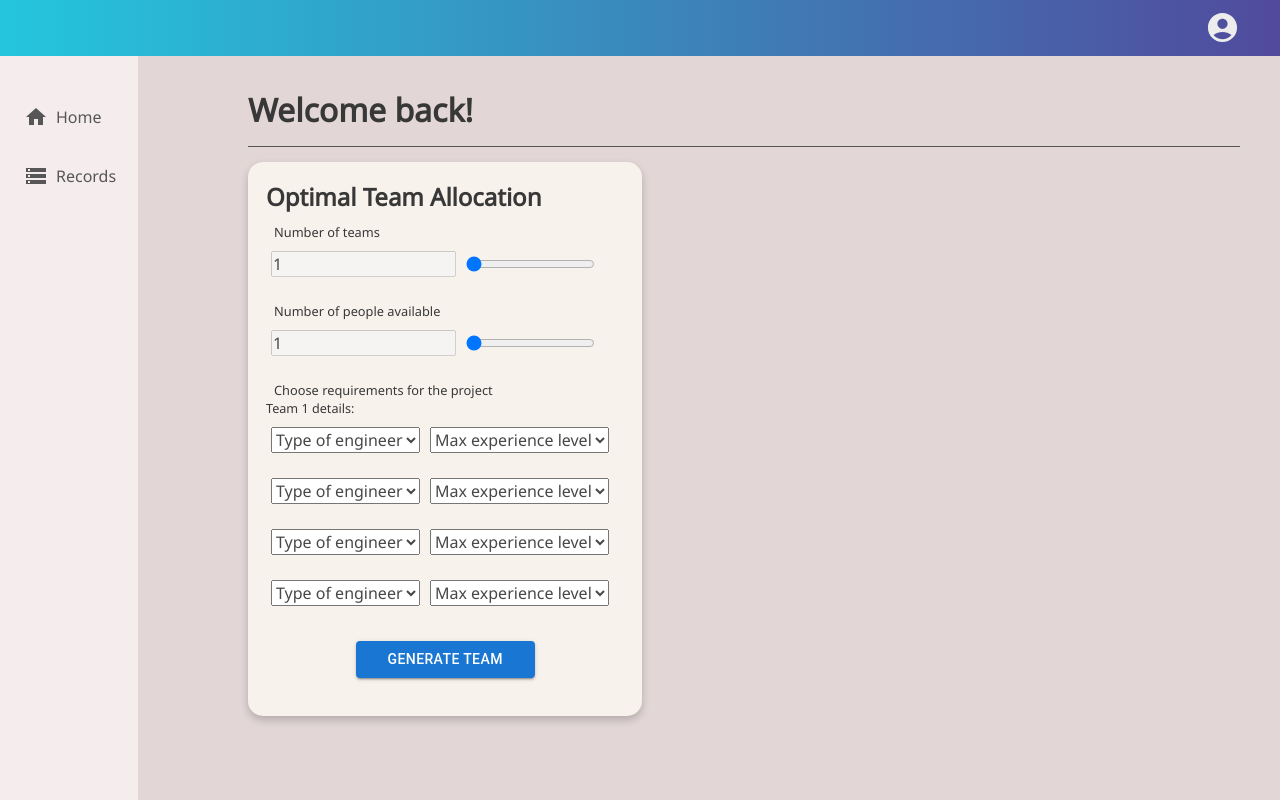
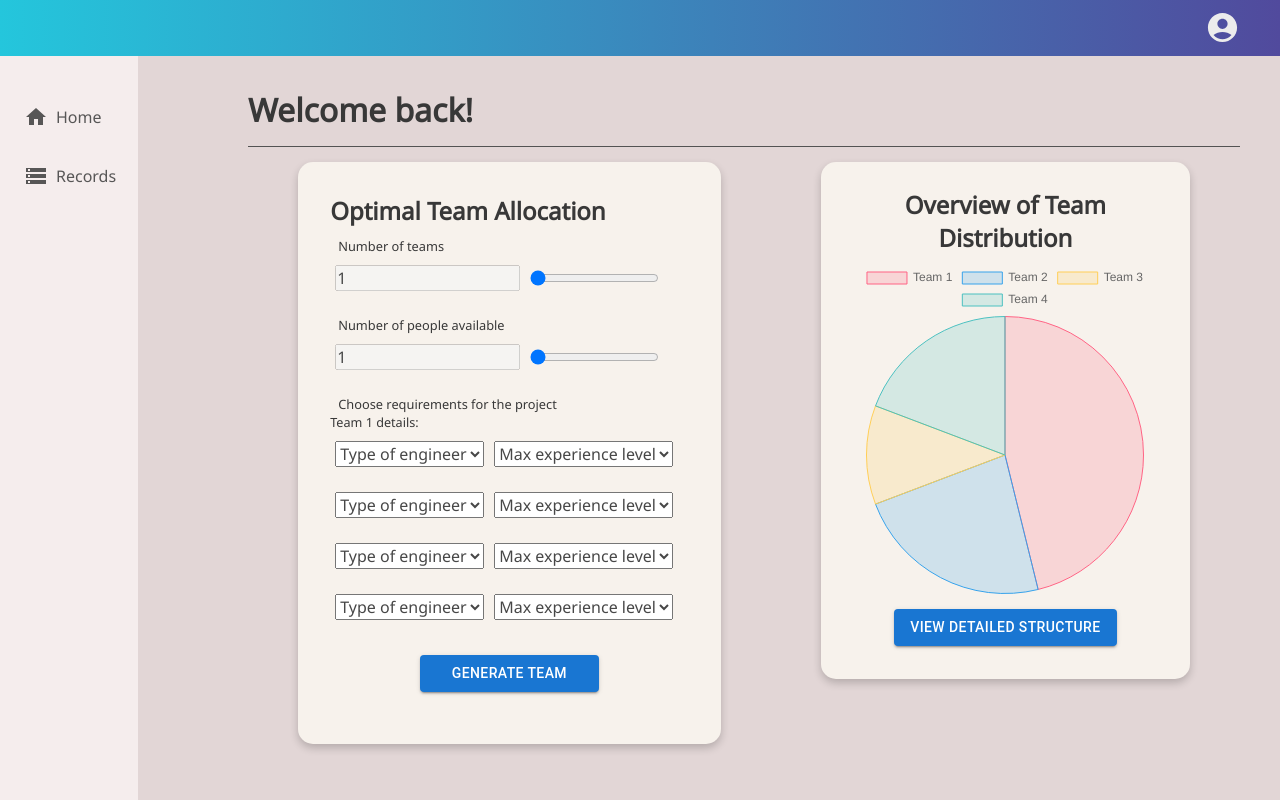
Before and after one commit to SowmyaaRamesh/HR-Allocation-Application, a React (Create React App) app in the folder frontend/: page / in a window 1280 px wide. Built offline with nearby package versions, Linux system fonts and the light colour scheme.

Commit message:
added sample chart

```diff
--- a/frontend/package.json
+++ b/frontend/package.json
@@ -11,7 +11,10 @@
     "@testing-library/react": "^11.2.7",
     "@testing-library/user-event": "^12.8.3",
     "axios": "^0.21.4",
+    "chart.js": "^3.6.1",
+    "chartjs": "^0.3.24",
     "react": "^17.0.2",
+    "react-chartjs-2": "^4.0.0",
     "react-dom": "^17.0.2",
     "react-router-dom": "^6.0.2",
     "react-scripts": "4.0.3",
--- /dev/null
+++ b/frontend/src/components/OverviewChart.js
@@ -0,0 +1,42 @@
+import React from "react";
+import { Chart as ChartJS, ArcElement, Tooltip, Legend } from "chart.js";
+import { Pie } from "react-chartjs-2";
+
+ChartJS.register(ArcElement, Tooltip, Legend);
+
+export const data = {
+  labels: ["Team 1", "Team 2", "Team 3", "Team 4"],
+  datasets: [
+    {
+      label: "# of people",
+      data: [12, 6, 3, 5],
+      backgroundColor: [
+        "rgba(255, 99, 132, 0.2)",
+        "rgba(54, 162, 235, 0.2)",
+        "rgba(255, 206, 86, 0.2)",
+        "rgba(75, 192, 192, 0.2)",
+        "rgba(153, 102, 255, 0.2)",
+        "rgba(255, 159, 64, 0.2)",
+      ],
+      borderColor: [
+        "rgba(255, 99, 132, 1)",
+        "rgba(54, 162, 235, 1)",
+        "rgba(255, 206, 86, 1)",
+        "rgba(75, 192, 192, 1)",
+        "rgba(153, 102, 255, 1)",
+        "rgba(255, 159, 64, 1)",
+      ],
+      borderWidth: 1,
+    },
+  ],
+};
+
+const OverviewChart = () => {
+  return (
+    <div>
+      <Pie data={data} />
+    </div>
+  );
+};
+
+export default OverviewChart;
--- a/frontend/src/pages/Home.js
+++ b/frontend/src/pages/Home.js
@@ -3,7 +3,8 @@ import Navbar from "../components/Navbar";
 import Sidebar from "../components/Sidebar";
 import styles from "../styles/Home.module.css";
 import FormInput from "../components/FormInput";
-
+import OverviewChart from "../components/OverviewChart";
+import Button from "@mui/material/Button";
 const Home = () => {
   return (
     <div className={styles.home}>
@@ -13,7 +14,14 @@ const Home = () => {
         <div className={styles.content}>
           <h1>Welcome back!</h1>
           <hr />
-          <FormInput />
+          <div className={styles.flex__container}>
+            <FormInput />
+            <div className={styles.chart__right}>
+              <h2>Overview of Team Distribution</h2>
+              <OverviewChart />
+              <Button variant="contained">View Detailed Structure</Button>
+            </div>
+          </div>
         </div>
       </div>
     </div>
--- a/frontend/src/styles/FormInput.module.css
+++ b/frontend/src/styles/FormInput.module.css
@@ -3,7 +3,7 @@
   width: 28vw;
   height: fit-content;
   border-radius: 15px;
-  padding: 18px;
+  padding: 2rem;
   background-color: rgb(247, 242, 236);
   display: flex;
   flex-direction: column;
--- a/frontend/src/styles/Home.module.css
+++ b/frontend/src/styles/Home.module.css
@@ -18,7 +18,28 @@
   flex: 1;
   height: fit-content;
 }
-
+.flex__container {
+  display: flex;
+  flex-direction: row;
+  justify-content: space-around;
+}
+.chart__right {
+  width: 26vw;
+  background-color: rgb(247, 242, 236);
+  box-shadow: 0 4px 8px 0 rgba(0, 0, 0, 0.2);
+  display: flex;
+  flex-direction: column;
+  height: fit-content;
+  border-radius: 15px;
+  padding: 18px;
+}
+.chart__right h2 {
+  text-align: center;
+  margin: 8px auto;
+}
+.chart__right Button {
+  margin: 15px auto !important;
+}
 hr {
   border: 0;
   height: 1px;
```
Also changed, not shown: 1 other file (tests, documents, lock files or other folders).
